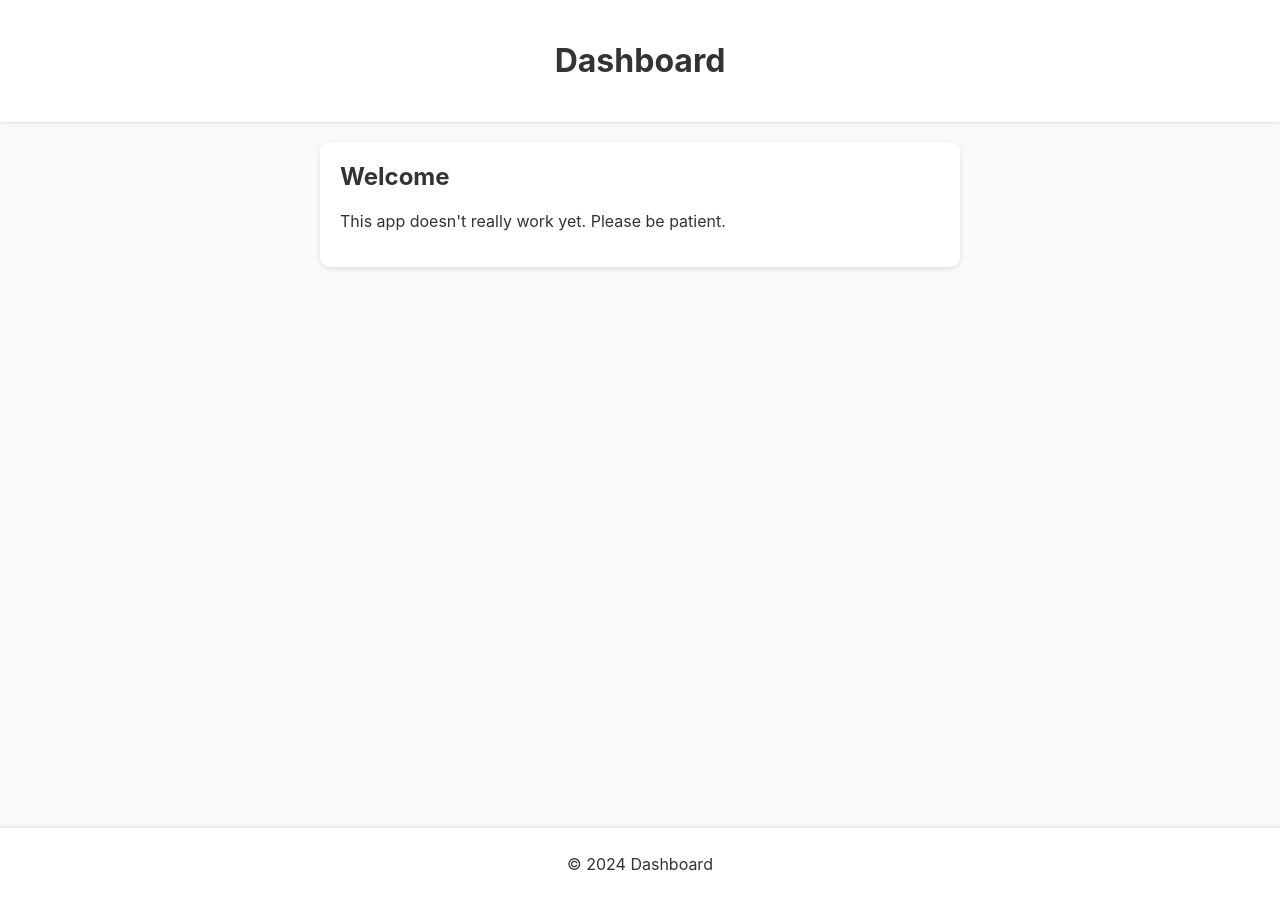
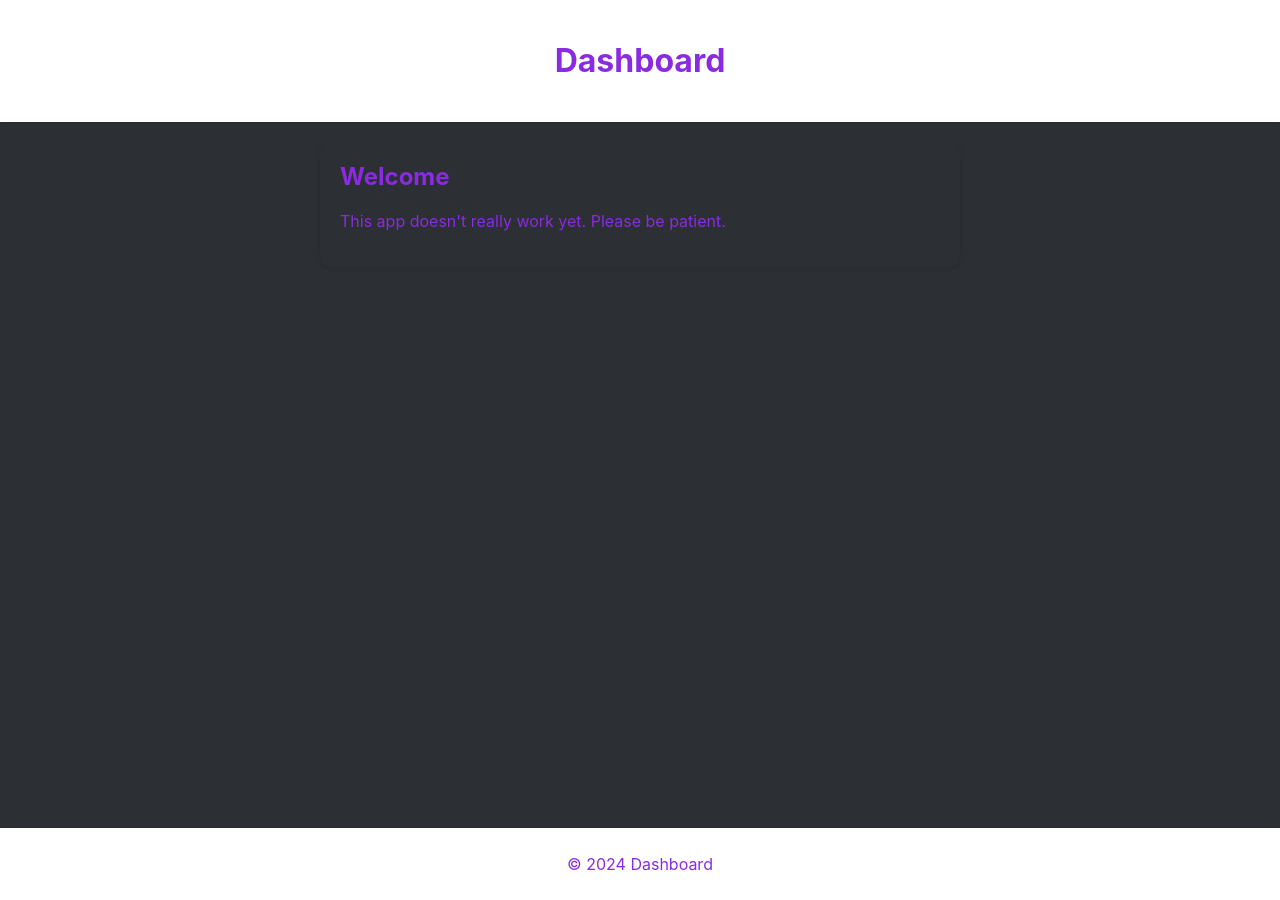
Before and after one commit to NeonSupernova/NeonSupernova.github.io, a Jekyll site: the page built from index.md, in a window 1280 px wide. Built offline with Jekyll 4.4.1, drawn with Linux system fonts in a browser that asks for light colours.

Commit message:
moveing some stuff around for cahce

```diff
--- a/assets/css/styles.css
+++ b/assets/css/styles.css
@@ -2,8 +2,8 @@ body {
     font-family: -apple-system, BlinkMacSystemFont, "Segoe UI", Roboto, "Helvetica Neue", Arial, sans-serif;
     margin: 0;
     padding: 0;
-    background-color: #f8f9fa;
-    color: #333;
+    background-color: #2C2F33;
+    color: blueviolet;
     display: flex;
     flex-direction: column;
     height: 100vh;
@@ -35,7 +35,7 @@ footer {
     width: 100%;
     max-width: 600px;
     margin: 0 auto;
-    background: #fff;
+    background: #2C2F33;
     padding: 20px;
     border-radius: 10px;
     box-shadow: 0 2px 5px rgba(0, 0, 0, 0.1);
```
Also changed, not shown: old/app.css (renamed from assets/css/app.css), old/flvs.css (renamed from assets/css/flvs.css), 1 other file.
